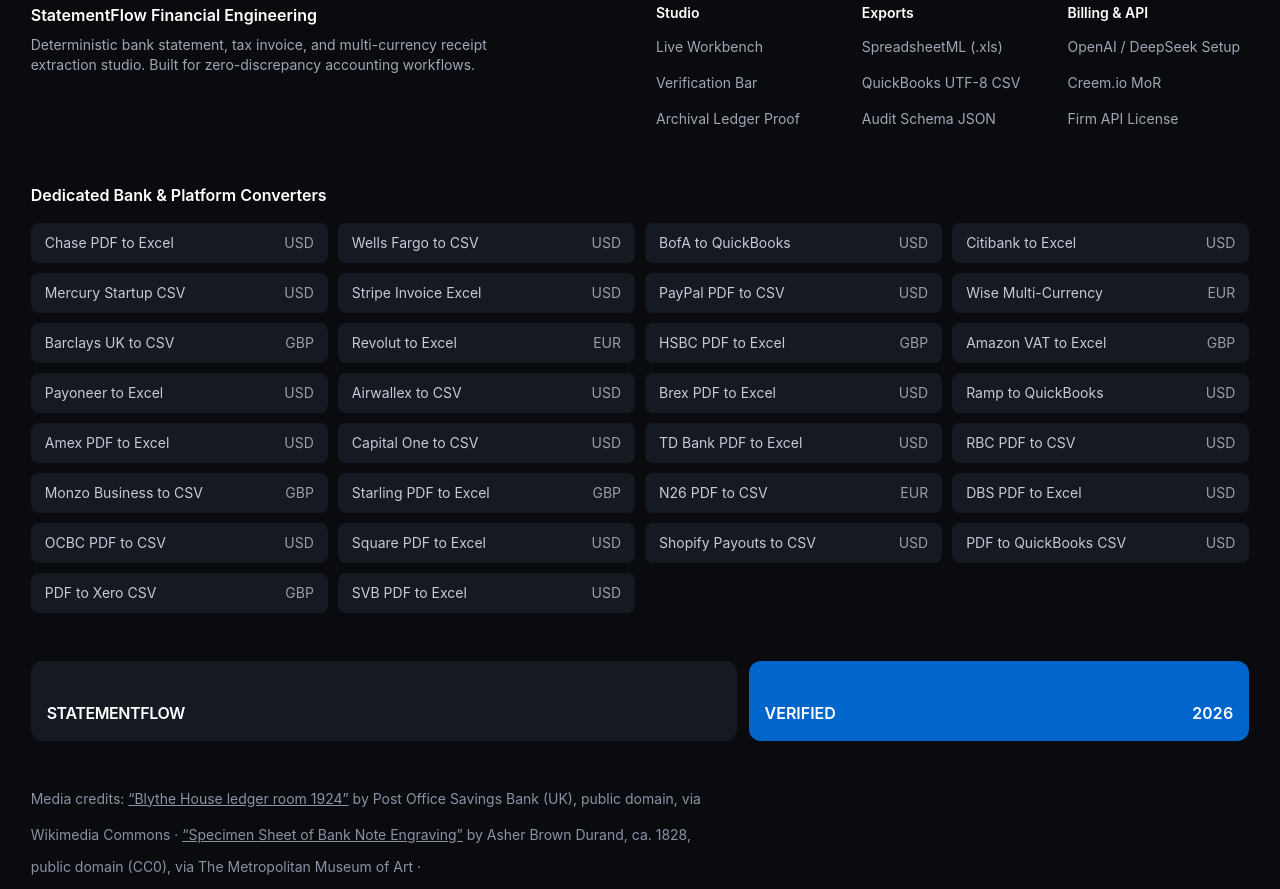
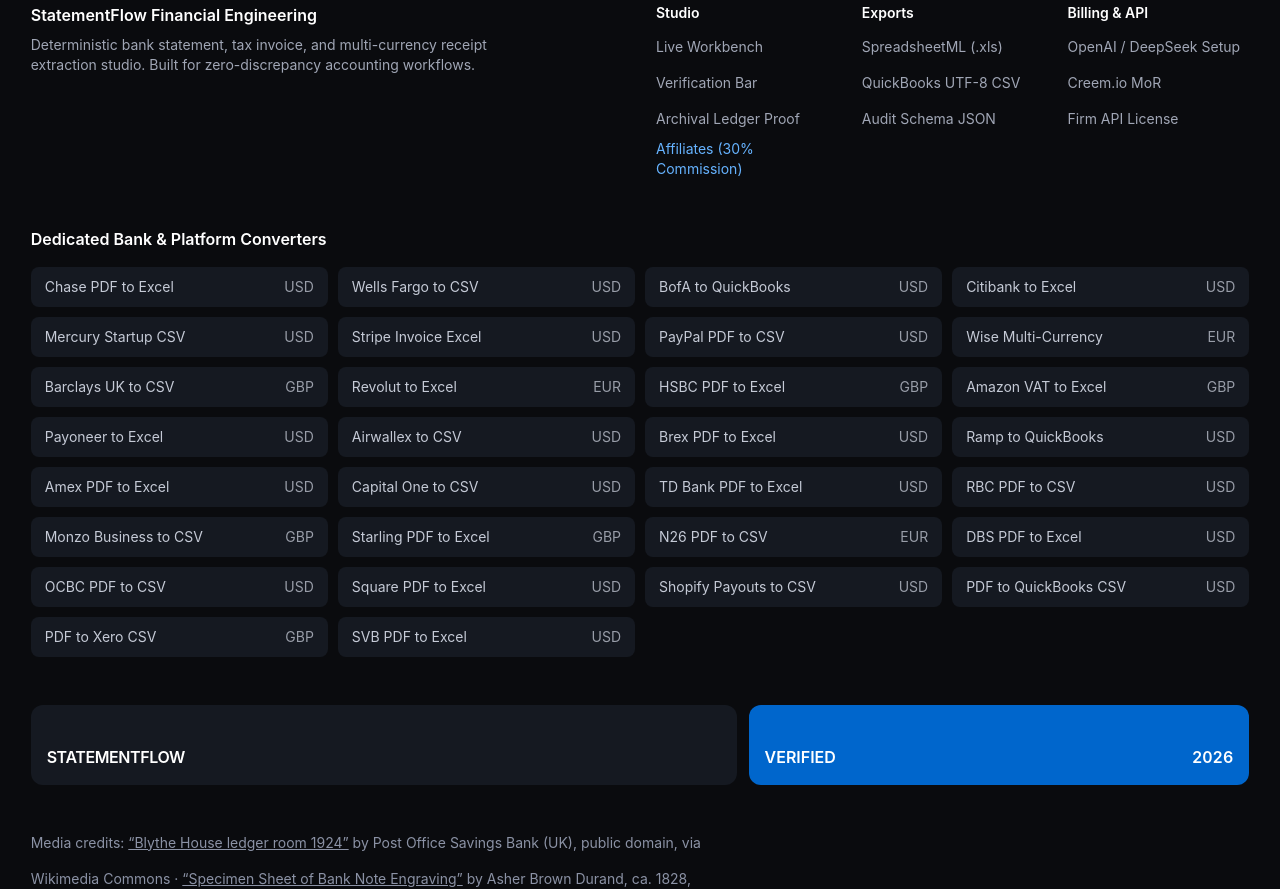
Before and after one commit to wangguode/statementflow-ai, a Next.js app: page / in a window 1280 px wide. Shown: the part 6760-7649 px from the top of the page. Built offline with nearby package versions, Linux system fonts and the light colour scheme; a web font is replaced by a local one.

Commit message:
feat(affiliates): expose Creem 30% AffiliateHub link in footer

```diff
--- a/src/components/statement-workbench.tsx
+++ b/src/components/statement-workbench.tsx
@@ -1836,6 +1836,16 @@ export function StatementWorkbench() {
                       Archival Ledger Proof
                     </a>
                   </li>
+                  <li>
+                    <a
+                      href="https://www.creem.io/affiliates/statementflow"
+                      target="_blank"
+                      rel="noopener noreferrer"
+                      className="inline-flex min-h-8 items-center text-[#66b3ff] hover:text-white"
+                    >
+                      Affiliates (30% Commission)
+                    </a>
+                  </li>
                 </ul>
               </div>
 
```
